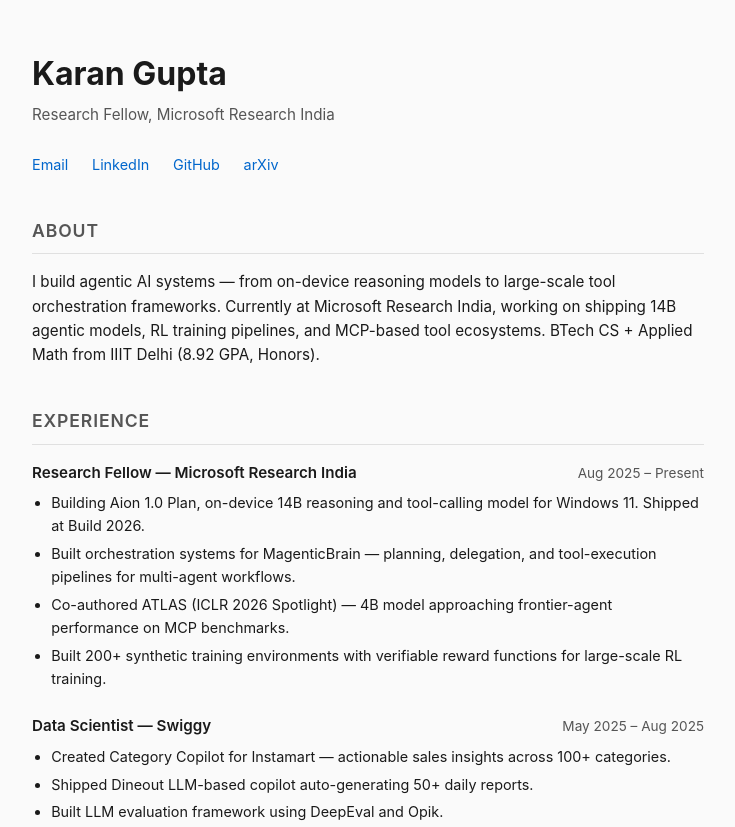
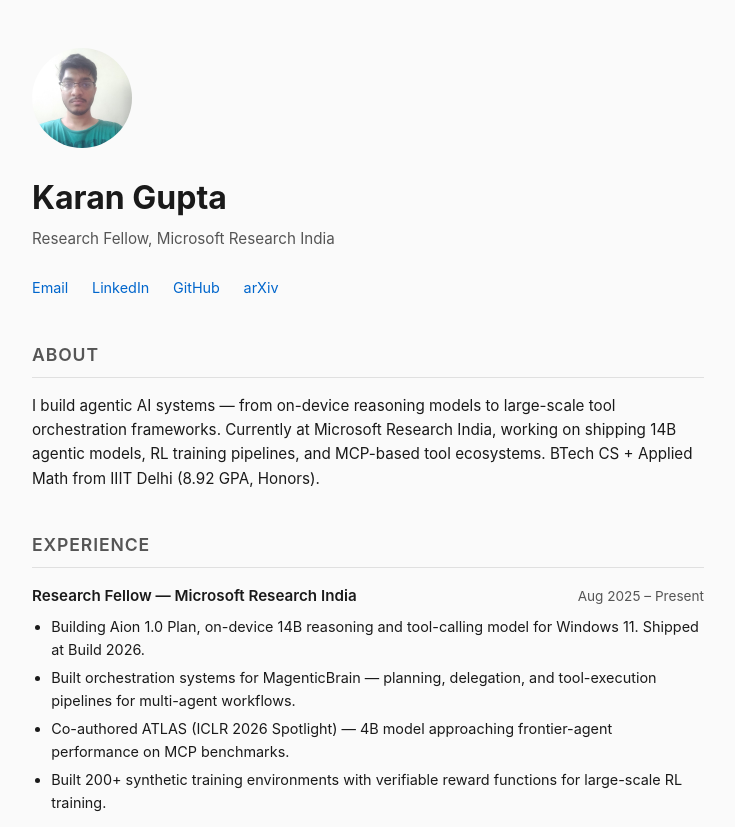
Before and after one commit to Shadowking912/Shadowking912.github.io, a plain HTML site: page index.html in a window 1280 px wide. Shown: the top 827 px of the page, without its empty margins (272-1007 px from the left). Drawn offline with Linux system fonts and the light colour scheme.

Commit message:
added profile photo

```diff
--- a/index.html
+++ b/index.html
@@ -56,6 +56,7 @@
 </head>
 <body>
     <header>
+        <img src="photo.jpg" alt="Karan Gupta" style="width:100px; height:100px; border-radius:50%; object-fit:cover; margin-bottom:1rem;">
         <h1>Karan Gupta</h1>
         <p class="subtitle">Research Fellow, Microsoft Research India</p>
         <div class="links">
```
Also changed, not shown: photo.jpg (added).
